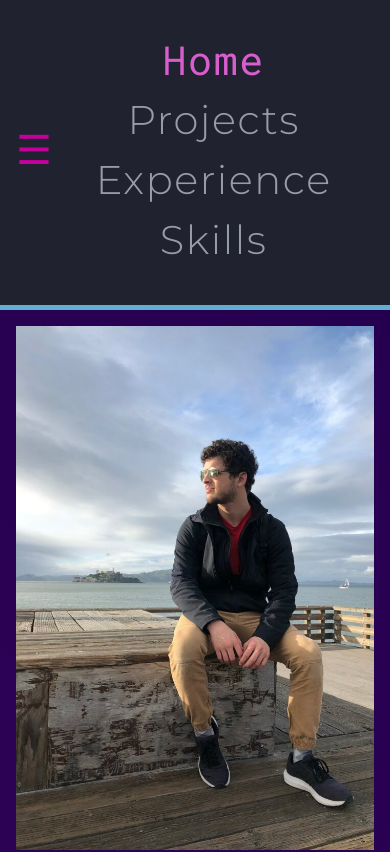
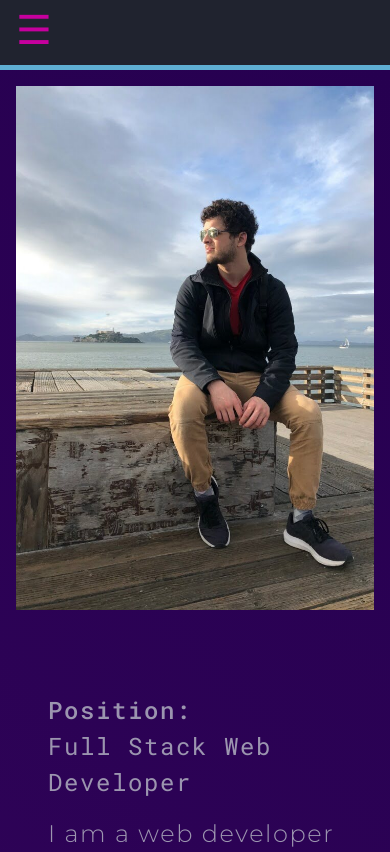
Before and after one commit to jnhthomp/Portfolio, a React (Create React App) app: page / in a window 390 px wide. Shown: the top 852 px of the page. Built offline with nearby package versions, Linux system fonts and the light colour scheme.

Commit message:
Set mobile nav to closed by default (was open for development

```diff
--- a/src/Components/Navbar/Navbar.jsx
+++ b/src/Components/Navbar/Navbar.jsx
@@ -3,7 +3,7 @@ import classes from './Navbar.module.css';
 
 const Navbar = () => {
 
-  const [showMobile, setShowMobile] = useState(true)
+  const [showMobile, setShowMobile] = useState(false)
 
   const toggleShowMobile = (e) => {
     setShowMobile((prevState) => !prevState)
@@ -22,3 +22,5 @@ const Navbar = () => {
 }
 
 export default Navbar
+
+// TODO: Add working links to navigate to sections of the page
```
